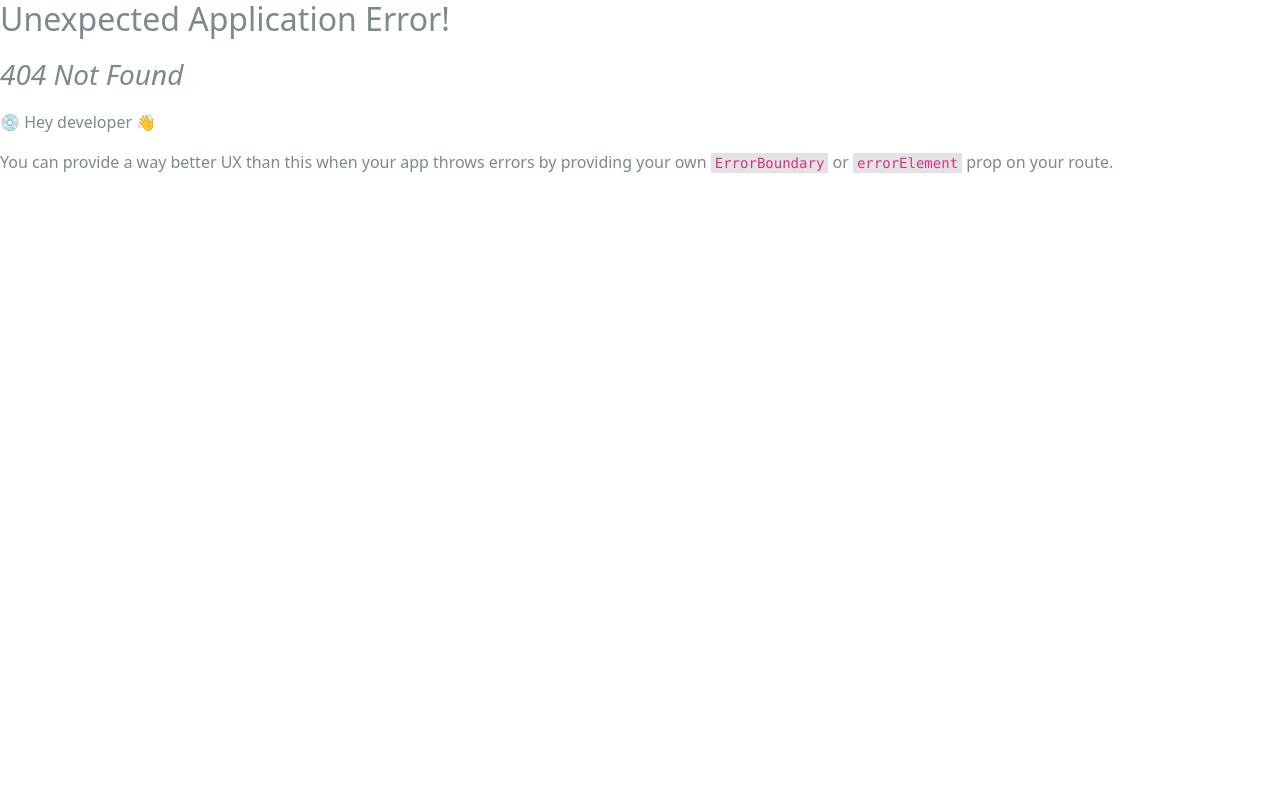
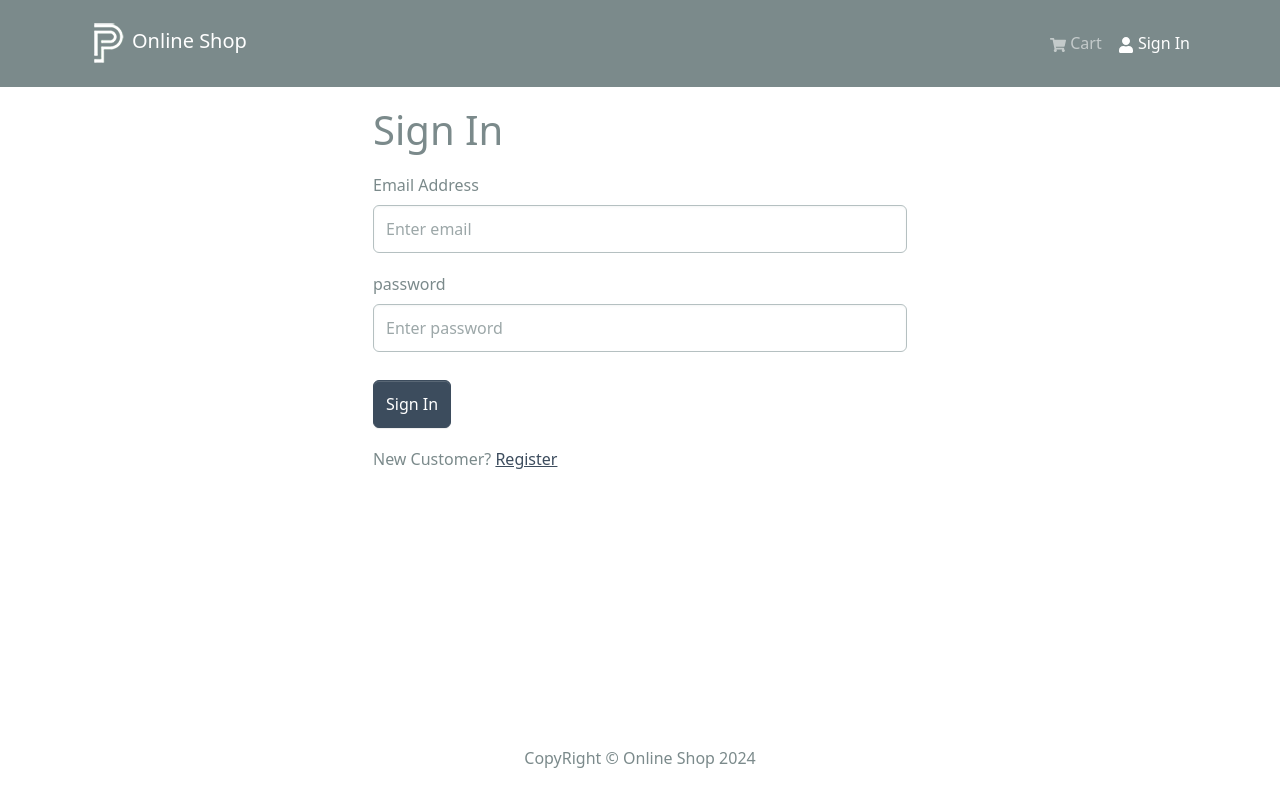
Before and after one commit to bisre1921/Online-Shop, a React (Vite) app in the folder Online-Shop/frontend/: page /login in a window 1280 px wide. Before the commit this address had no page. Built offline with nearby package versions, Linux system fonts and the light colour scheme.

Commit message:
create Login page

```diff
--- /dev/null
+++ b/Online-Shop/frontend/src/components/FormContainer.jsx
@@ -0,0 +1,15 @@
+import { Container, Row, Col } from 'react-bootstrap'
+
+const FormContainer = ({children}) => {
+  return (
+    <Container>
+        <Row className='justify-content-md-center'>
+            <Col xs={12} md={6}>
+                {children}
+            </Col>
+        </Row>
+    </Container>
+  )
+}
+
+export default FormContainer
--- a/Online-Shop/frontend/src/main.jsx
+++ b/Online-Shop/frontend/src/main.jsx
@@ -10,6 +10,7 @@
 import {Provider} from "react-redux";
 import store from "./store.jsx";
 import Cart from './pages/Cart.jsx';
+import Login from './pages/Login.jsx';
 
 const router = createBrowserRouter(
   createRoutesFromElements(
@@ -17,6 +18,7 @@
       <Route index={true} path='/' element={<Home />} />
       <Route path="/product/:id" element={<ProductDetail />} />
       <Route path="/cart" element={<Cart />} />
+      <Route path="/login" element={<Login />} />
     </Route>
   )
 )
--- /dev/null
+++ b/Online-Shop/frontend/src/pages/Login.jsx
@@ -0,0 +1,58 @@
+import { useState } from "react"
+import {Link} from "react-router-dom"
+import { Form, Button, Row, Col } from "react-bootstrap"
+import FormContainer from "../components/FormContainer"
+
+const Login = () => {
+    const [email, setEmail] = useState('')
+    const [password, setPassword] = useState('')
+
+    const submitHandler = (e) => {
+        e.preventDefault()
+        console.log('submit')
+    }
+
+  return (
+    <FormContainer>
+        <h1>Sign In</h1>
+        <Form onSubmit={submitHandler}>
+            <Form.Group controlId='email' className="my-3">
+                <Form.Label>Email Address</Form.Label>
+                <Form.Control
+                    type='email'
+                    placeholder='Enter email'
+                    value={email}
+                    onChange={(e) => setEmail(e.target.value)}
+                >
+
+                </Form.Control>
+            </Form.Group>
+
+            <Form.Group controlId='password' className="my-3">
+                <Form.Label>password</Form.Label>
+                <Form.Control
+                    type='password'
+                    placeholder='Enter password'
+                    value={password}
+                    onChange={(e) => setPassword(e.target.value)}
+                >
+
+                </Form.Control>
+            </Form.Group>
+
+            <Button type='submit' variant='primary' className="mt-2">
+                Sign In
+            </Button>
+
+        </Form>
+
+        <Row className="py-3">
+            <Col>
+                New Customer? <Link to='/register'>Register</Link>
+            </Col>
+        </Row>
+    </FormContainer>
+  )
+}
+
+export default Login
```
